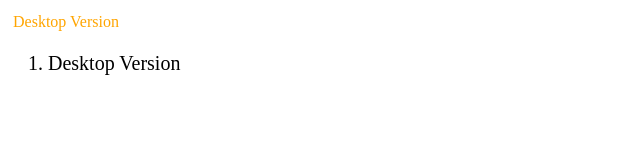
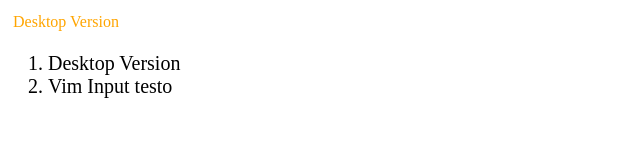
Before and after one commit to Itseno/CatSite_, a plain HTML site: page index.html in a window 1280 px wide. Shown: the whole page, without its empty margins (0-640 px from the left). Drawn offline with Linux system fonts and the light colour scheme.

Commit message:
VIM Edit

```diff
--- a/index.html
+++ b/index.html
@@ -14,6 +14,7 @@ Desktop Version
 
 <ol>
 <li>Desktop Version</li>
+<li>Vim Input testo</li>
 </ol>
 </body>
 </html>
```
